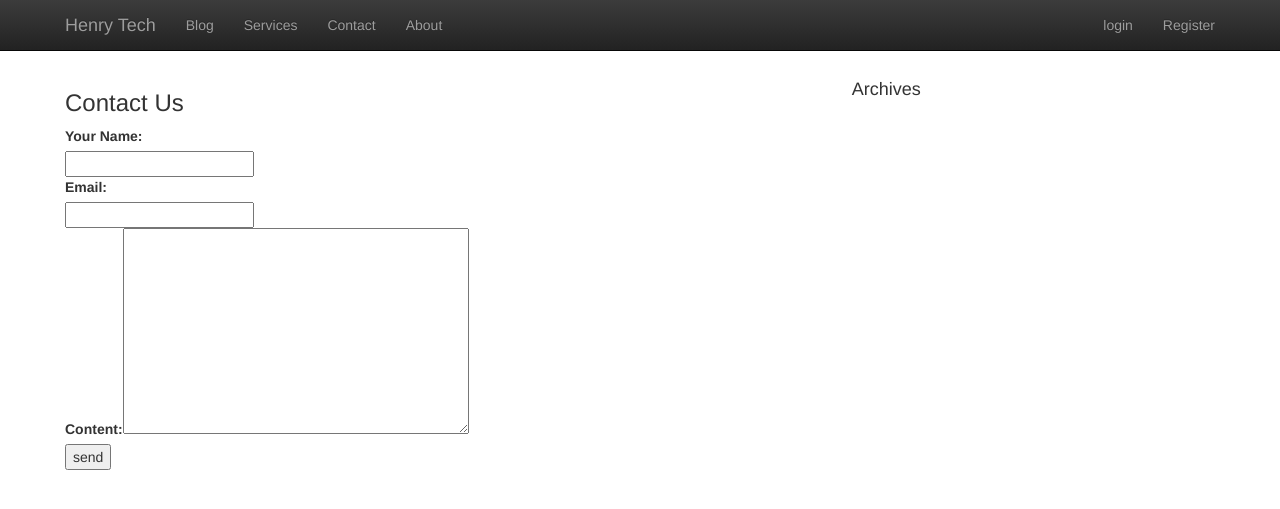
After one commit to henrymbuguak/-Dynamic-Blogging-System-Created-Using-Django-Web-Framework, a Django app: page /contact/ in a window 1280 px wide. The commit adds this page. Shown: the top 509 px of the page. Run offline with Django 3.2, Linux system fonts and the light colour scheme; some libraries are stand-ins or nearby versions.

Commit message:
Getting archives dynamically

```diff
--- a/hlab/settings.py
+++ b/hlab/settings.py
@@ -79,7 +79,7 @@ DATABASES = {
         'ENGINE': 'django.db.backends.mysql',
         'NAME': 'django10',#os.path.join(BASE_DIR, 'db.sqlite3'),
         'USER': 'root',
-        'PASSWORD': 'password',
+        'PASSWORD': '',
     }
 }
 
--- a/klab/forms.py
+++ b/klab/forms.py
@@ -37,3 +37,8 @@ class RegistrationForm(forms.Form):
         except ObjectDoesNotExist:
             return username
         raise forms.ValidationError('Username is already taken.')
+
+class ContactForm(forms.Form):
+    contact_name = forms.CharField(label= 'Your Name', max_length = 30)
+    contact_email = forms.EmailField(label = 'Email')
+    content = forms.CharField(required=True, widget=forms.Textarea())
--- a/klab/templates/klab/base.html
+++ b/klab/templates/klab/base.html
@@ -32,7 +32,7 @@
                     <ul class="nav navbar-nav">
                         <li><a href="/">Blog</a></li>
                         <li><a href="">Services</a></li>
-                        <li><a href="">Contact</a></li>
+                        <li><a href="/contact">Contact</a></li>
                         <li><a href="">About</a></li>
                     </ul>
                     <ul class="nav navbar-nav navbar-right">
@@ -55,13 +55,26 @@
         </div>
         <div class="container">
             <div class="row">
-                <div class="col-md-8">
+                <div class="col-sm-8 blog-main">
                     {% block content %}
                     {% endblock %}
 
                 </div>
+                  <div class="col-sm-3 offset-sm-1 blog-sidebar">
+                <div class="sidebar-module sidebar-module-inset">
+                    <h4>Archives</h4>
+                    <div class="post">
+                        {% for post in posts %}
+                        <ol class="list-unstyled">
+                            <li><a href="{% url 'post_detail' pk=post.pk %}">{{ post.published_date }}</a></li>
+                        </ol>
+                         {% endfor %}
+                    </div>
+                </div>
+            </div> <!-- End sidebar -->
 
             </div> <!-- End class row -->
+
 
         </div> <!-- End Container -->
 
--- /dev/null
+++ b/klab/templates/klab/contact_page.html
@@ -0,0 +1,13 @@
+{% extends "klab/base.html" %}
+
+{% block content %}
+<div class="header">
+    <h3>Contact Us</h3>
+</div>
+<form method="post" action="">
+    {% csrf_token %}
+    {{ form }}
+    <input type="button" value="send">
+</form>
+
+{% endblock %}
--- a/klab/urls.py
+++ b/klab/urls.py
@@ -11,4 +11,5 @@ urlpatterns = [
     url(r'^accounts/logout/$', views.logout_page),
     url(r'^accounts/register/$', views.register_page),
     url(r'^register/success/$', TemplateView.as_view(template_name='registration/register_success.html')),
+    url(r'^contact/$', views.contact_page),
 ]
--- a/klab/views.py
+++ b/klab/views.py
@@ -59,3 +59,19 @@ def register_page(request):
         'form': form
     })
     return render(request, 'registration/register_page.html', {'form': form})
+
+def contact_page(request):
+    if request.method =='POST':
+        form = ContactForm(request.POST)
+        if form.is_valid():
+            contact_name = form.cleaned_data['contact_name'],
+            contact_email = form.cleaned_data['contact_email'],
+            content = form.cleaned_data['content']
+
+            return HttpResponseRedirect('klab/message.html')
+    else:
+        form = ContactForm()
+    variables = RequestContext(request, {
+        'form':form
+    })
+    return render(request, 'klab/contact_page.html', {'form':form})
```
Also changed, not shown: klab/templates/klab/message.html (added, +8 -0 lines), 5 other files.
